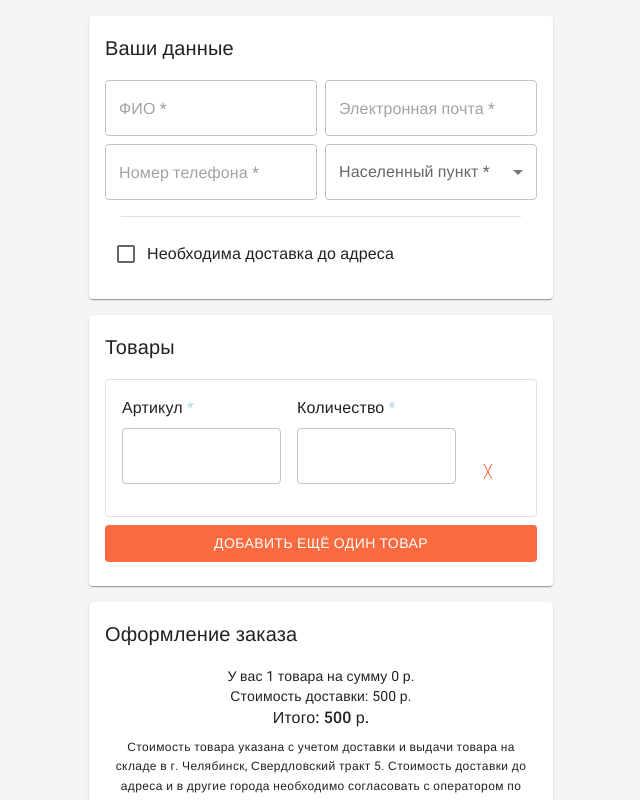
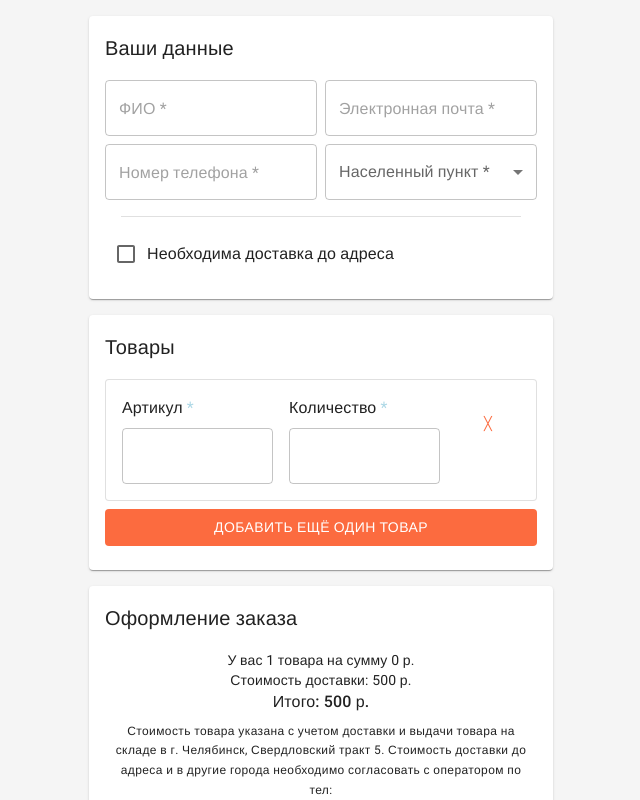
Before and after one commit to flashboy366/technodom-orders, a React (Vite) app: page / in a window 1280 px wide. Both pictures are taken after a click on the button "ДОБАВИТЬ ЕЩЁ ОДИН ТОВАР". Shown: the top 800 px of the page, without its empty margins (319-959 px from the left). Built offline with nearby package versions, Linux system fonts and the light colour scheme; a web font is replaced by a local one.

Commit message:
design updates

```diff
--- a/src/components/productsForm/ProductDeleteButton.tsx
+++ b/src/components/productsForm/ProductDeleteButton.tsx
@@ -11,8 +11,8 @@ const ProductDeleteButton = ({ productID, sx }: ProductDeleteButtonProps) => {
 
   return (
     <Button
+      sx={{ ...sx, height: 56 }}
       size="small"
-      sx={{ ...sx, height: 56 }}
       onClick={() => dispatch(removeProduct({ productID: productID }))}
     >
       ╳
--- a/src/components/productsForm/ProductItem.tsx
+++ b/src/components/productsForm/ProductItem.tsx
@@ -50,12 +50,12 @@ const ProductItem = ({ product }: ProductItemProps) => {
         padding: 2,
       }}
     >
-      <Stack direction="row" justifyContent="space-between">
+      <Stack direction="row" justifyContent="space-evenly" spacing={2}>
         <Stack
           spacing={2}
-          justifyContent="space-between"
           direction={isDesktopWidth ? 'row' : 'column'}
           marginBottom={2}
+          flex={1}
         >
           <ProductProperty
             title="Артикул"
@@ -80,7 +80,7 @@ const ProductItem = ({ product }: ProductItemProps) => {
         </Stack>
         <ProductDeleteButton
           productID={product.id}
-          sx={{ alignSelf: isDesktopWidth ? 'flex-end' : 'flex-start' }}
+          sx={{ alignSelf: 'flex-start', justifySelf: 'center' }}
         />
       </Stack>
       <Typography>{product.productData.productTitle}</Typography>
```
Also changed, not shown: 2 other files (tests, documents, lock files or other folders).
